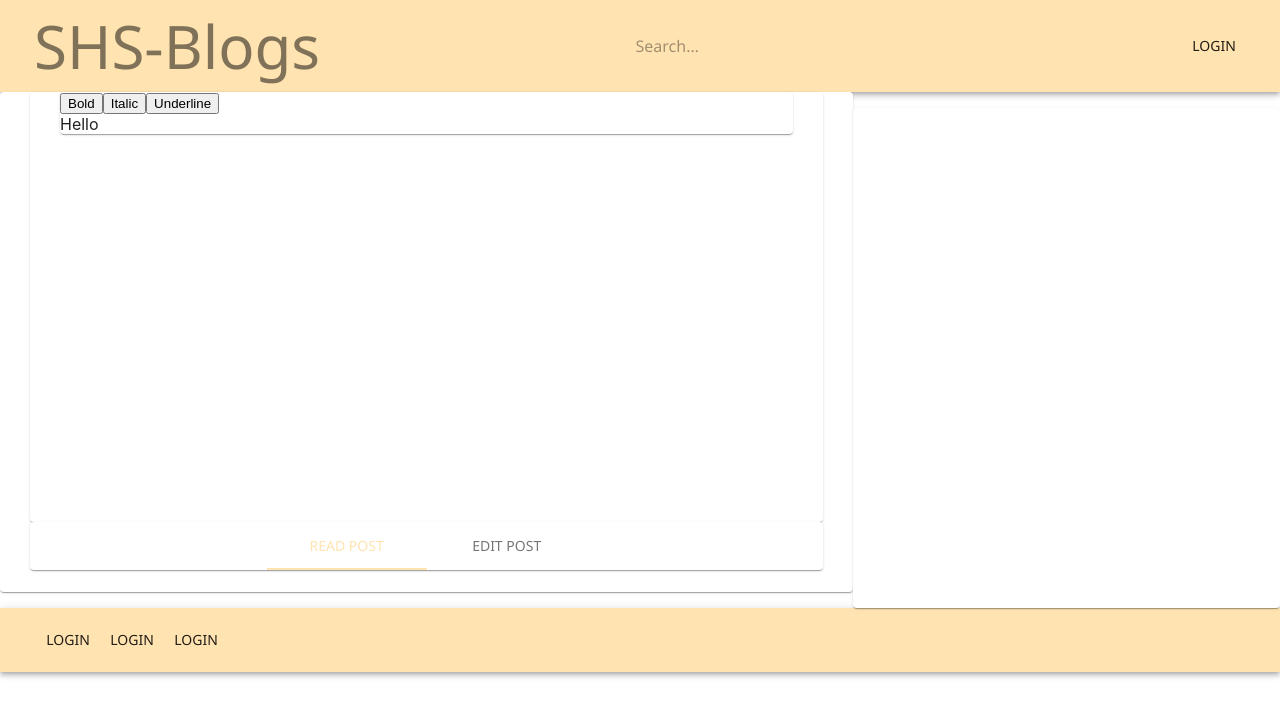
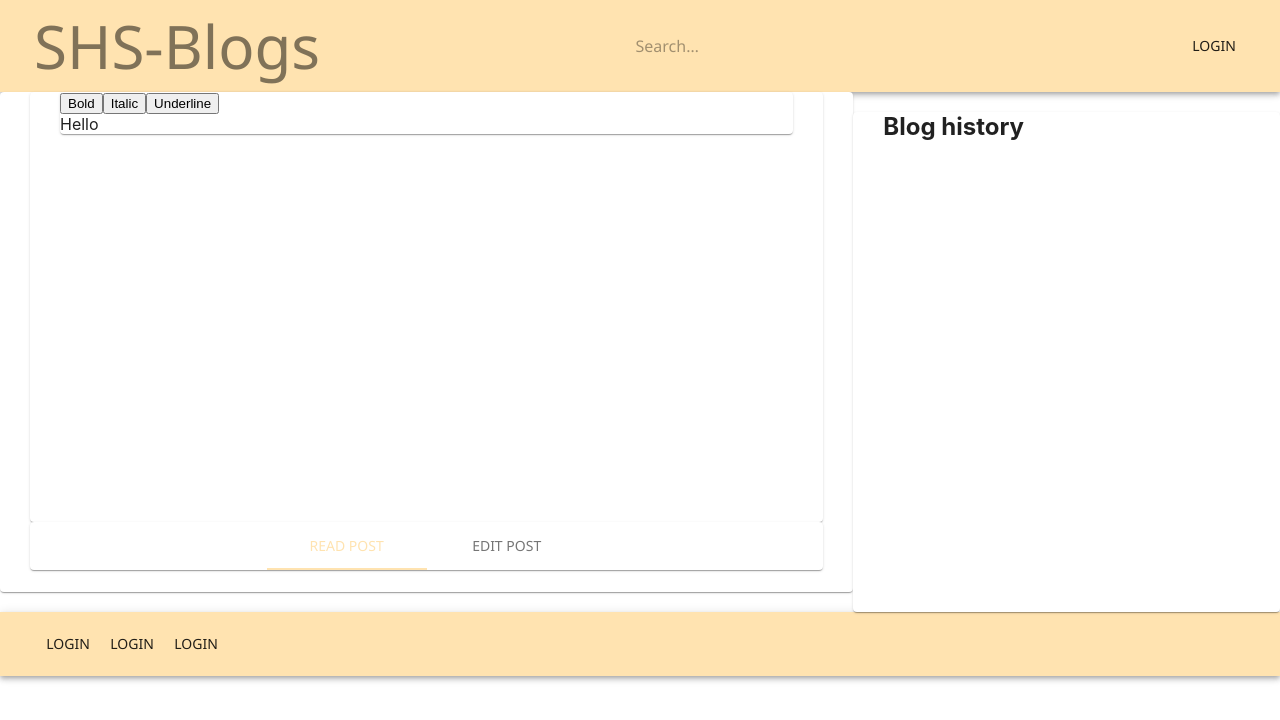
Before and after one commit to HannaTuominen/SHS-Blog, a React (Create React App) app in the folder frontend/: page /editpost in a window 1280 px wide. Shown: the top 720 px of the page. Built offline with nearby package versions, Linux system fonts and the light colour scheme; no server answers.

Commit message:
Add h2 tag topic line to right pane.

```diff
--- a/frontend/src/Components/Blogposts/RightPane.js
+++ b/frontend/src/Components/Blogposts/RightPane.js
@@ -37,6 +37,7 @@ class RightPane extends Component {
     const { classes } = this.props;
     return <Fragment>
       <Paper className={classes.rightPane}>
+        <h2>Blog history</h2>
         <ul>{this.state.data}</ul>
       </Paper>
     </Fragment>
```
